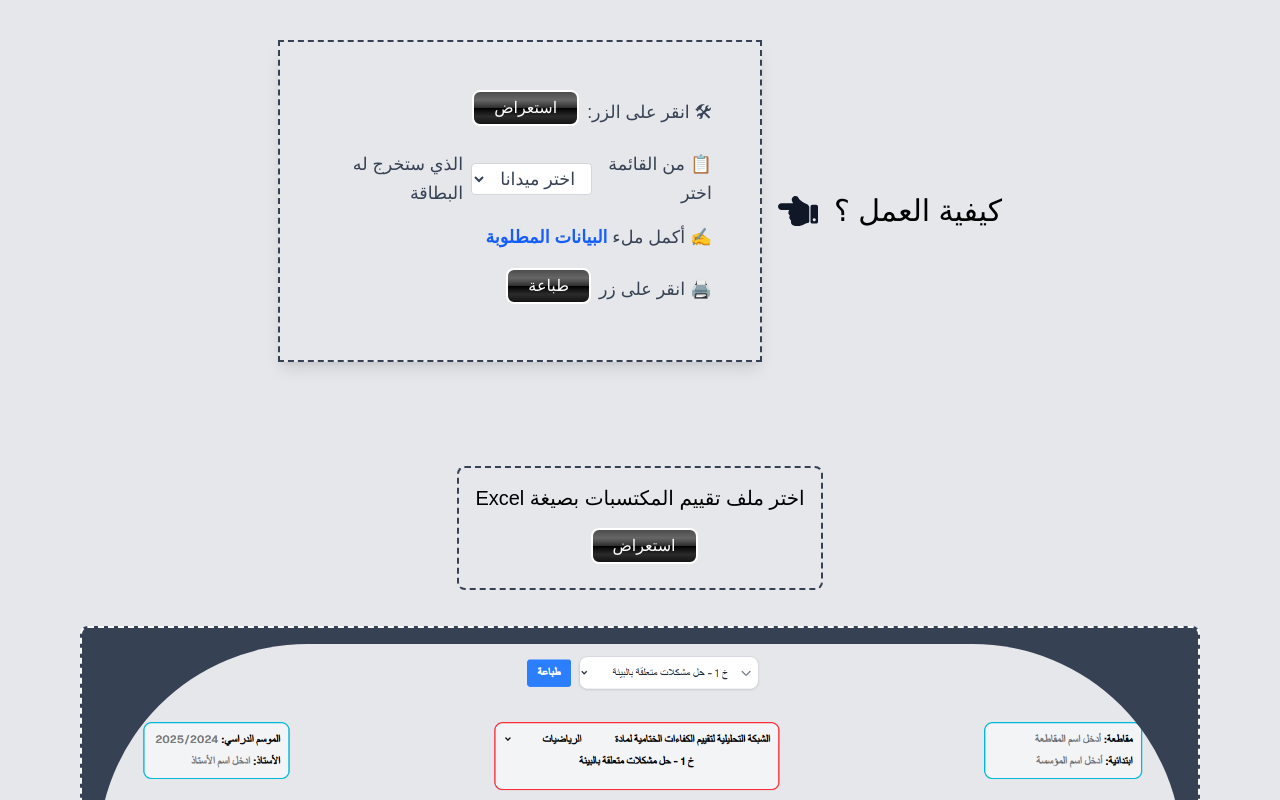
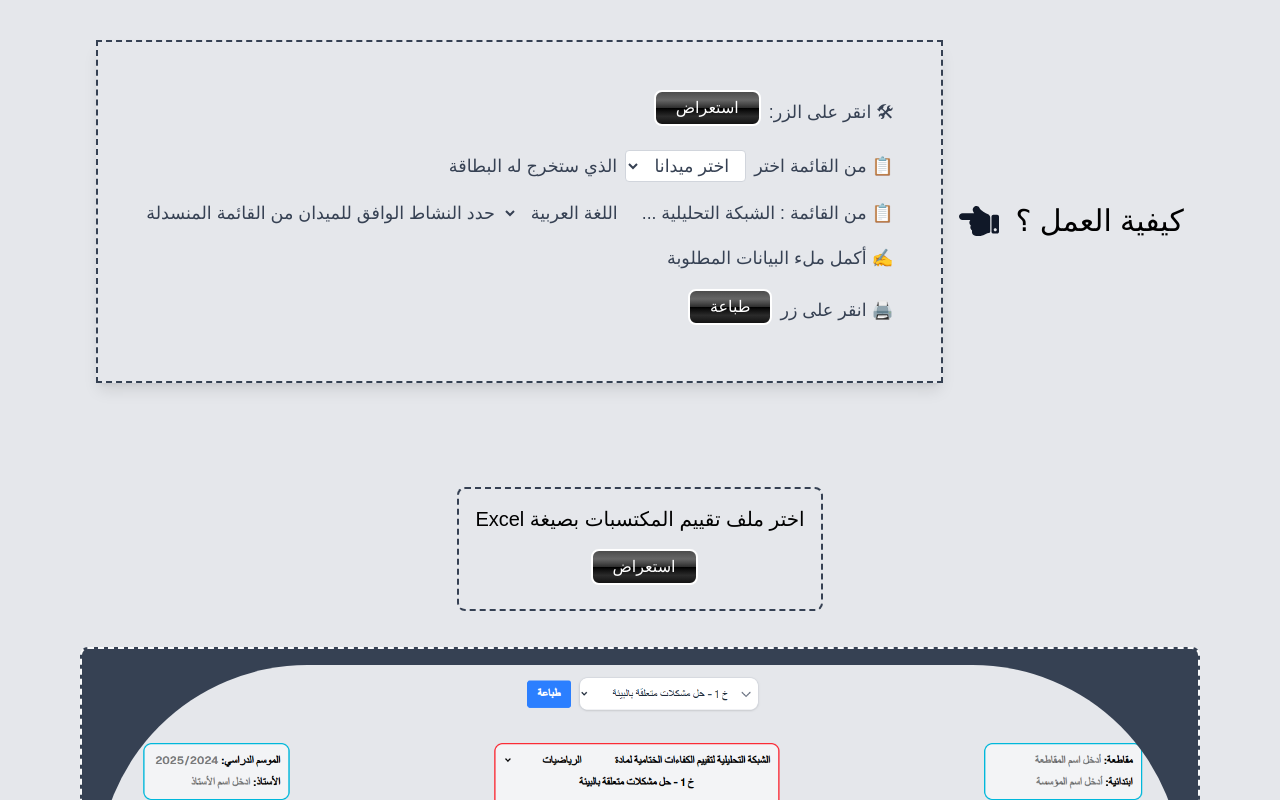
Before and after one commit to Abo-Zeyd/directure, a Next.js app: page /l_m_assessment in a window 1280 px wide. Both pictures are taken after a click on the button 555 px from the left and 60 px from the top of the page. Shown: the top 800 px of the page. Built offline with nearby package versions, Linux system fonts and the light colour scheme.

Commit message:
UpDate 27-04-2025

```diff
--- a/components/l_M_Assessment/doc.tsx
+++ b/components/l_M_Assessment/doc.tsx
@@ -21,7 +21,7 @@ function Doc() {
 
       {showInf && (
       <div className="flex justify-center items-center mb-9 border-2 border-dashed border-gray-700 p-4 bg-gray-200 shadow-lg">
-      <div className="  p-8 w-full max-w-md text-start space-y-6">
+      <div className="  p-8   text-start space-y-6">
         <ul className="list-none space-y-4 text-[1.1rem] font-medium leading-relaxed text-gray-700">
           <li className="flex items-center gap-2">
             🛠 انقر على الزر:
@@ -38,7 +38,16 @@ function Doc() {
             </select>
             الذي ستخرج له البطاقة
           </li>
-          <li>✍️ أكمل ملء <span className="font-bold text-blue-600">البيانات المطلوبة</span></li>
+          <li className="flex items-center gap-2">
+            📋 من القائمة : الشبكة التحليلية ...
+            <select className=" px-3 py-1 focus:outline-none focus:ring-2 focus:ring-blue-400">
+              <option>اللغة العربية</option>
+
+              {/* أضف الخيارات التي تريدها هنا */}
+            </select>
+            حدد النشاط الوافق للميدان من القائمة المنسدلة
+          </li>
+          <li>✍️ أكمل ملء البيانات المطلوبة</li>
           <li className="flex items-center gap-2">🖨️ انقر على زر  <Button handleChange={() => {}} id="btn1">طباعة</Button></li>
         </ul>
       </div>
```
